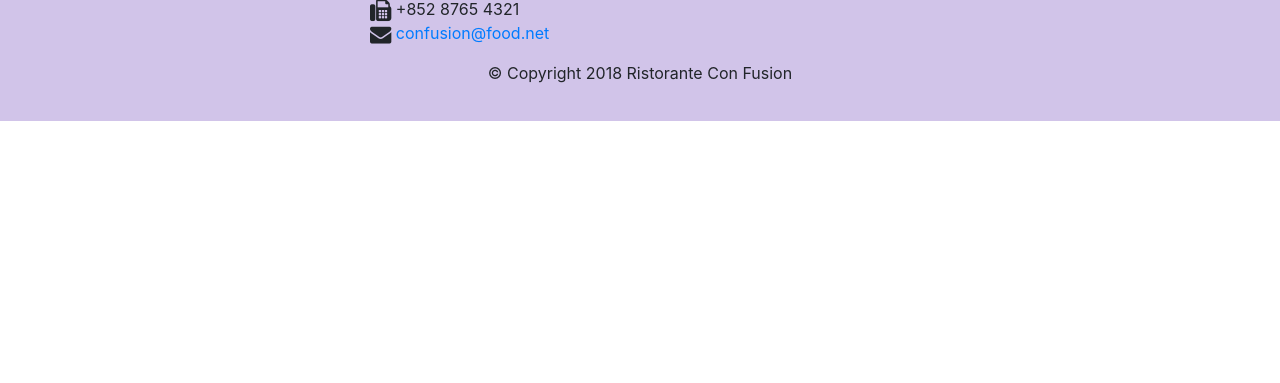
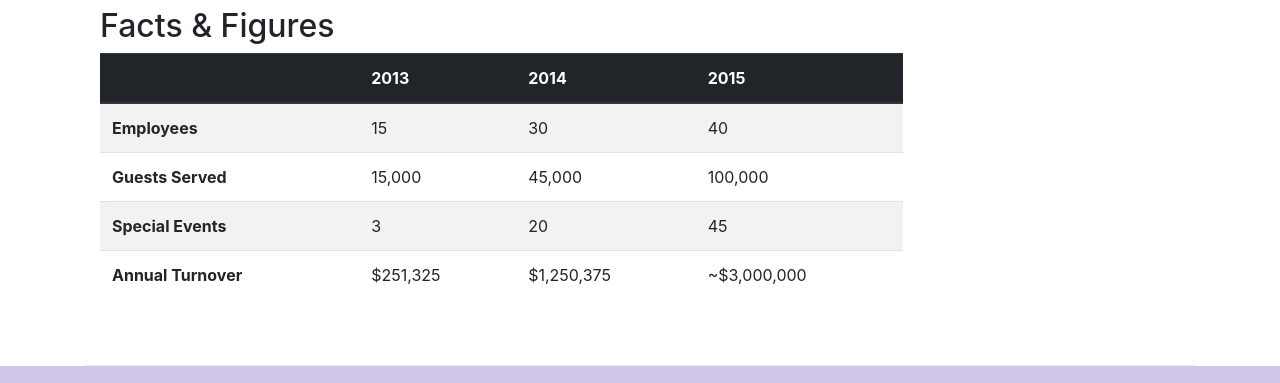
Before and after one commit to dan7sc/bootstrap4_confusion, a website: page aboutus.html in a window 1280 px wide. Shown: the part 1705-2088 px from the top of the page. Before the commit the page ends 1826 px from the top, so only its background shows below. Drawn offline with nearby package versions, Linux system fonts and the light colour scheme.

Commit message:
Tables and Cards.

```diff
--- a/aboutus.html
+++ b/aboutus.html
@@ -65,7 +65,32 @@
                 <p>Started in 2010, Ristorante con Fusion quickly established itself as a culinary icon par excellence in Hong Kong. With its unique brand of world fusion cuisine that can be found nowhere else, it enjoys patronage from the A-list clientele in Hong Kong.  Featuring four of the best three-star Michelin chefs in the world, you never know what will arrive on your plate the next time you visit us.</p>
                 <p>The restaurant traces its humble beginnings to <em>The Frying Pan</em>, a successful chain started by our CEO, Mr. Peter Pan, that featured for the first time the world's best cuisines in a pan.</p>
             </div>
-            <div>
+            <div class="col-12 col-sm-6">
+                <div class="card">
+                    <h3 class="card-header bg-primary text-white">Facts At a Glance</h3>
+                    <div class="card-body">
+                        <dl class="row">
+                            <dt class="col-6">Started</dt>
+                            <dd class="col-6">3 Feb. 2013</dd>
+                            <dt class="col-6">Major Stake Holder</dt>
+                            <dd class="col-6">HK Fine Foods Inc.</dd>
+                            <dt class="col-6">Last Year's Turnover</dt>
+                            <dd class="col-6">$1,250,375</dd>
+                            <dt class="col-6">Employees</dt>
+                            <dd class="col-6">40</dd>
+                        </dl>
+                    </div>
+                </div>
+            </div>
+            <div class="col-12">
+                <div class="card card-body bg-light">
+                    <blockquote class="blockquote">
+                        <p class="mb-0">You better cut the pizza in four pieces because I'm not hungry enough to eat six.</p>
+                        <footer class="blockquote-footer">Yogi-Berra,
+                                <cite title="Source Title">The Wit and Wisdom of Yogi Berra, P. Pepe, Diversion Books, 2014</cite>
+                        </footer>
+                    </blockquote>
+                </div>
             </div>
         </div>
 
@@ -82,6 +107,52 @@
                 <h3>Alberto Somayya <small>Executive Chef</small></h3>
                 <p class="d-none d-sm-block">Award winning three-star Michelin chef with wide International experience having worked closely with whos-who in the culinary world, he specializes in creating mouthwatering Indo-Italian fusion experiences. He says, <em>Put together the cuisines from the two craziest cultures, and you get a winning hit! Amma Mia!</em></p>
             </div>
+       </div>
+
+       <div class="row row-content">
+           <div class="col-12 col-sm-9">
+               <h2>Facts &amp; Figures</h2>
+               <div class="table-responsive">
+                    <table class="table table-striped">
+                        <thead class="thead-dark">
+                            <tr>
+                                <th>&nbsp;</th>
+                                <th>2013</th>
+                                <th>2014</th>
+                                <th>2015</th>
+                            </tr>
+                        </thead>
+                        <tbody>
+                            <tr>
+                                <th>Employees</th>
+                                <td>15</td>
+                                <td>30</td>
+                                <td>40</td>
+                            </tr>
+                            <tr>
+                                <th>Guests Served</th>
+                                <td>15,000</td>
+                                <td>45,000</td>
+                                <td>100,000</td>
+                            </tr>
+                            <tr>
+                                <th>Special Events</th>
+                                <td>3</td>
+                                <td>20</td>
+                                <td>45</td>
+                            </tr>
+                            <tr>
+                                <th>Annual Turnover</th>
+                                <td>$251,325</td>
+                                <td>$1,250,375</td>
+                                <td>~$3,000,000</td>
+                            </tr>
+                        </tbody>
+                    </table>
+               </div>
+           </div>
+           <div class="col-12 col-sm-3">
+           </div>
        </div>
 
     </div>
```
